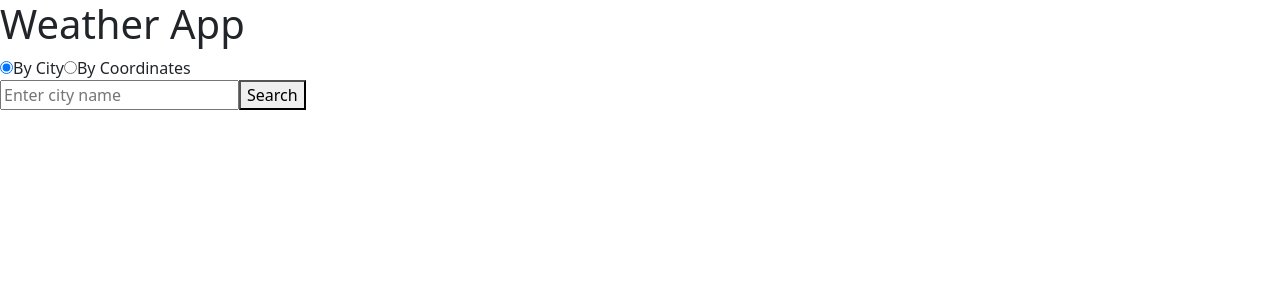
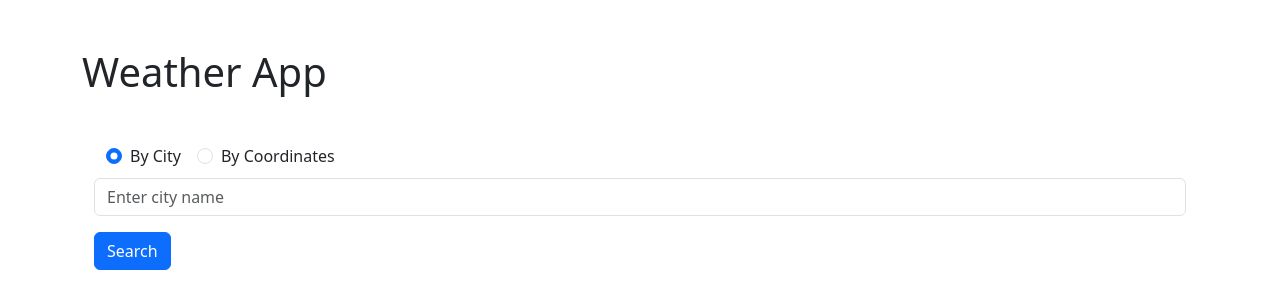
Before and after one commit to EllinaMao/bullshit, a React (Vite) app: page / in a window 1280 px wide. Shown: the top 308 px of the page. Built offline with nearby package versions, Linux system fonts and the light colour scheme.

Commit message:
Enhance UI components with Bootstrap styling; refactor SearchForm, Radio, and WeatherPage for improved layout and user experience

```diff
--- a/src/components/FormInput.jsx
+++ b/src/components/FormInput.jsx
@@ -1,9 +1,10 @@
 import React from "react";
+import "bootstrap/dist/css/bootstrap.min.css";
 
 const FormInput = React.memo(({ value, onChange, ...props }) => {
     // console.log("Rendering FormInput 🚇");
     return (
-        <input
+        <input className="form-control mb-3 mt-2 mb-2"
             value={value}
             onChange={(e) => onChange(e.target.value)}
             {...props}
--- a/src/components/Radio.jsx
+++ b/src/components/Radio.jsx
@@ -1,15 +1,18 @@
 import React from "react";
+import "bootstrap/dist/css/bootstrap.min.css";
+
 const Radio = React.memo(({ options, currentValue, onChange }) => {
     // console.log("Rendering Radio 🚨");
     return (
-        <div>
+        <div className="container">
             {options.map((option) => (
-                <label key={option.value}>
+                <label key={option.value} className="form-check form-check-inline me-3">
                     <input
                         type="radio"
                         value={option.value}
                         checked={currentValue === option.value}
                         onChange={() => onChange(option.value)}
+                        className="form-check-input"
                     />
                     {option.label}
                 </label>
--- a/src/components/SearchForm.jsx
+++ b/src/components/SearchForm.jsx
@@ -1,7 +1,8 @@
 import FormInput from "./FormInput";
 import Radio from "./Radio";
 import { useCity } from "../hooks/useCity";
-import { memo, useState, useEffect } from "react";
+import { memo, useState } from "react";
+import "bootstrap/dist/css/bootstrap.min.css";
 
 const SEARCH_OPTIONS = [
     { label: 'By City', value: 'city' },
@@ -66,8 +67,8 @@ const SearchForm = memo(({
     }
 
     return (
-        <div>
-            <Radio options={SEARCH_OPTIONS} currentValue={mode} onChange={handleModeChange}></Radio>
+        <div className="container mt-5">
+            <Radio options={SEARCH_OPTIONS} currentValue={mode} onChange={handleModeChange} className="mb-3"></Radio>
             {mode === 'city' ? (
                 <FormInput
                     type="text"
@@ -94,10 +95,10 @@ const SearchForm = memo(({
                     />
                 </>
             )}
-            <button onClick={mode === 'city' ? handleCitySearch : handleCordSearch} disabled={isFetching}>
+            <button className="btn btn-primary mb-3" onClick={mode === 'city' ? handleCitySearch : handleCordSearch} disabled={isFetching}>
                 Search
             </button>
-            <p>{isFetching ? 'Loading...' : ''}</p>
+            <div className="mt-5 mb-3">{isFetching ? 'Loading...' : ''}</div>
         </div>
 
     );
--- a/src/pages/WeatherPage.jsx
+++ b/src/pages/WeatherPage.jsx
@@ -2,6 +2,7 @@ import { useState, useCallback } from "react";
 import SearchForm from "../components/SearchForm";
 import WeatherResult from "../components/WeatherResult";
 import { useWeather } from "../hooks/useWeather";
+import Collapse from 'react-bootstrap/Collapse';
 
 const WeatherPage = () => {
     const [targetLocation, setTargetLocation] = useState(null);
@@ -25,7 +26,7 @@ const WeatherPage = () => {
     }, []);
 
     return (
-        <div>
+        <div className="container mt-5">
             <h1>Weather App</h1>
             <SearchForm
                 onLocationFound={handleLocationFound}
@@ -35,12 +36,14 @@ const WeatherPage = () => {
 
             {weatherError && <p style={{ color: 'red' }}>Error: {weatherError.message}</p>}
 
-            {isResultVisible && (
-                <WeatherResult
-                    weatherData={weatherData}
-                    cityName={displayName}
-                />
-            )}
+            <Collapse in={isResultVisible}>
+                <div className="mt-4">
+                    <WeatherResult
+                        weatherData={weatherData}
+                        cityName={displayName}
+                    />
+                </div>
+            </Collapse>
         </div>
     );
 };
```
